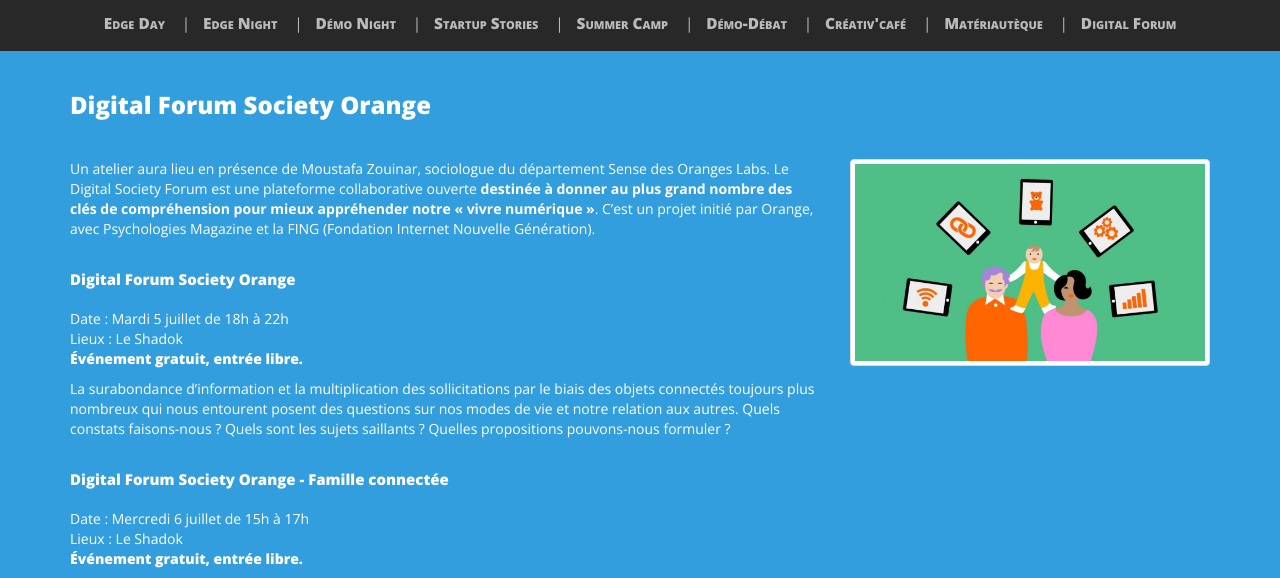
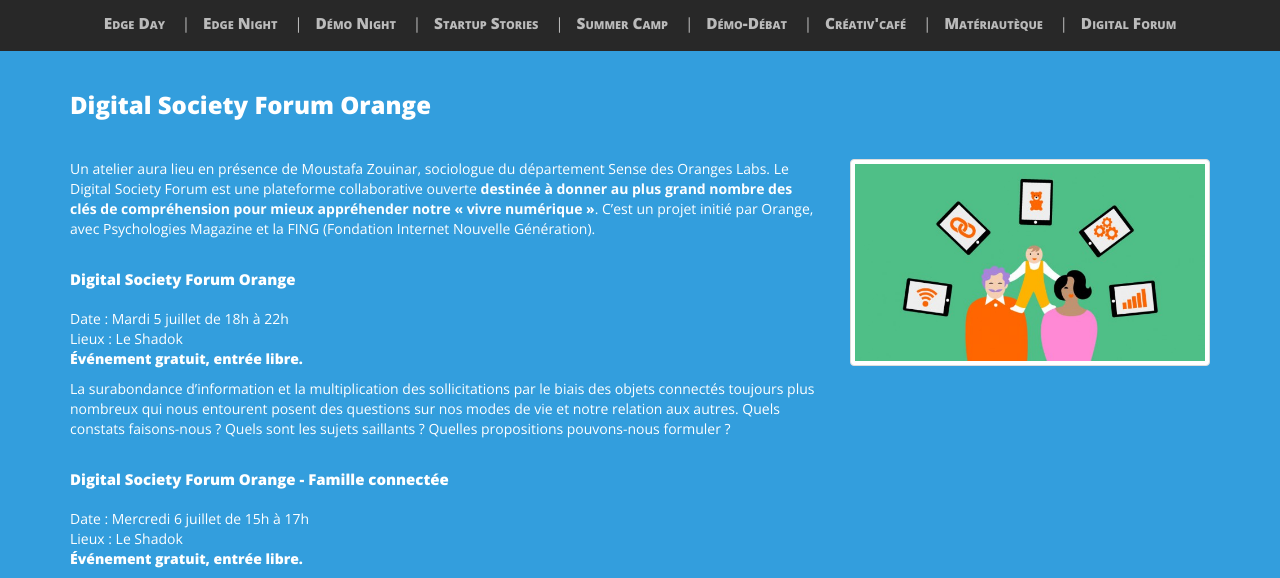
Before and after one commit to AlsaceDigitale/www.edgefest.fr-2019-temporary, a Jekyll site: the page built from digitalforum.html, in a window 1280 px wide. Shown: the part 382-960 px from the top of the page. Built offline with Jekyll 4.4.1, drawn with Linux system fonts in a browser that asks for light colours; nearby versions of some CDN libraries; some web fonts are replaced.

Commit message:
update partners

```diff
--- a/_includes/digitalforum.html
+++ b/_includes/digitalforum.html
@@ -2,7 +2,7 @@
   <div class="container">
     <div class="row">
       <div class="col-xs-12">
-        <h2>Digital Forum Society Orange</h2>
+        <h2>Digital Society Forum Orange</h2>
       </div>
     </div>
     <div class="row">
@@ -10,7 +10,7 @@
         <p class="concept">
           Un atelier aura lieu en présence de Moustafa Zouinar, sociologue du département Sense des Oranges Labs. Le Digital Society Forum est une plateforme collaborative ouverte <strong>destinée à donner au plus grand nombre des clés de compréhension pour mieux appréhender notre « vivre numérique »</strong>. C’est un projet initié par Orange, avec Psychologies Magazine et la FING (Fondation Internet Nouvelle Génération).
         </p>
-        <h3 style="font-size: 15px;margin-top:30px;">Digital Forum Society Orange</h3>
+        <h3 style="font-size: 15px;margin-top:30px;">Digital Society Forum Orange</h3>
         <p class="date">Date : Mardi 5 juillet de 18h à 22h</p>
         <p class="venue">Lieux : Le Shadok</p>
         <p class="type">Événement gratuit, entrée libre.</p>
@@ -18,7 +18,7 @@
           La surabondance d’information et la multiplication des sollicitations par le biais des objets connectés toujours plus nombreux qui nous entourent posent des questions sur nos modes de vie et notre relation aux autres. Quels constats faisons-nous ? Quels sont les sujets saillants ? Quelles propositions pouvons-nous formuler ?
         </p>
 
-        <h3 style="font-size: 15px;margin-top:30px;">Digital Forum Society Orange - Famille connectée</h3>
+        <h3 style="font-size: 15px;margin-top:30px;">Digital Society Forum Orange - Famille connectée</h3>
         <p class="date">Date : Mercredi 6 juillet de 15h à 17h</p>
         <p class="venue">Lieux : Le Shadok</p>
         <p class="type">Événement gratuit, entrée libre.</p>
```
